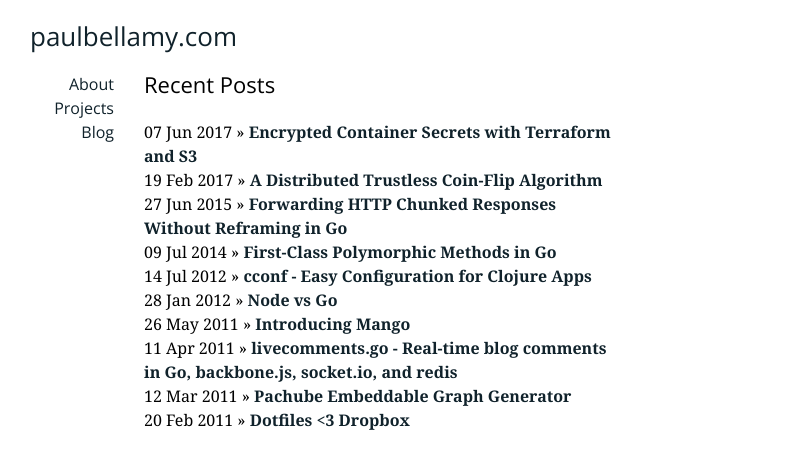
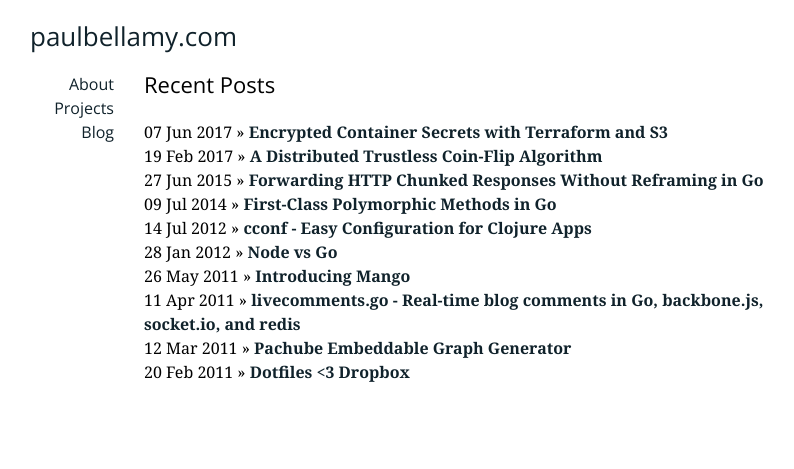
Before and after one commit to paulbellamy/paulbellamy.github.com, a Jekyll site: the page built from index.html, in a window 1280 px wide. Shown: the top 469 px of the page, without its empty margins (190-984 px from the left). Built offline with Jekyll 4.4.1, drawn with Linux system fonts in a browser that asks for light colours; a script that is not in the unit is left out.

Commit message:
Widen the main text column

```diff
--- a/css/default.css
+++ b/css/default.css
@@ -32,7 +32,7 @@ a:hover {
   .column {
     float: left;
     padding-right: 24px;
-    width: 480px;
+    width: 640px;
     margin-right: 24px;
   }
 
```
